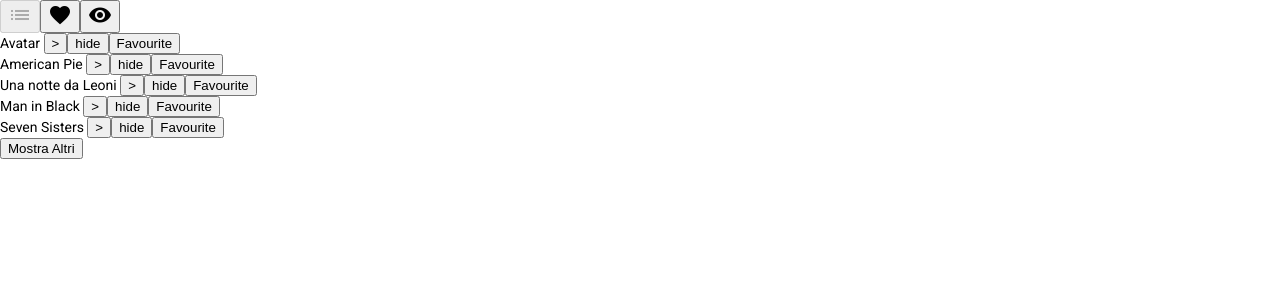
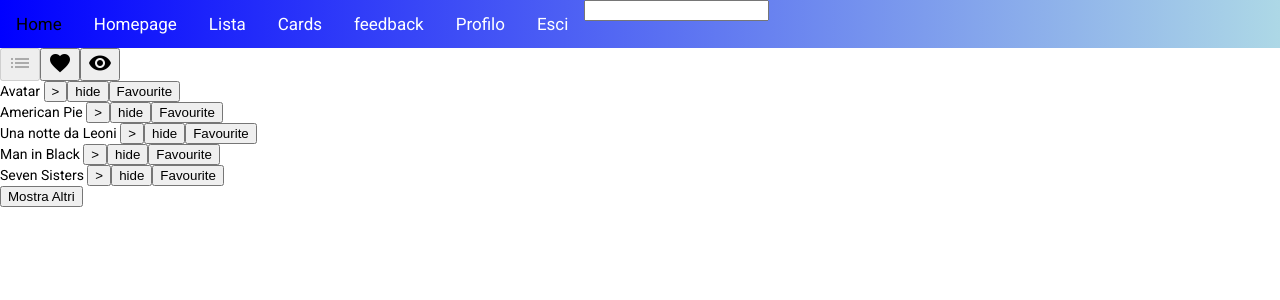
Before and after one commit to LukeSkywa/IniMenoUno, an Angular app: page /list in a window 1280 px wide. Shown: the top 300 px of the page. Built offline with nearby package versions, Linux system fonts and the light colour scheme.

Commit message:
searchbar funzionante

```diff
--- a/src/app/app.module.ts
+++ b/src/app/app.module.ts
@@ -7,7 +7,7 @@ import { BrowserAnimationsModule } from '@angular/platform-browser/animations';
 import {MatIconModule} from '@angular/material/icon';
 import {MatButtonToggleModule} from '@angular/material/button-toggle';
 import { FilmDetailComponent } from './components/film-detail/film-detail.component';
-
+import { FormsModule } from '@angular/forms';
 
 
 
@@ -23,6 +23,7 @@ import { FilmDetailComponent } from './components/film-detail/film-detail.compon
     BrowserAnimationsModule,
     MatButtonToggleModule,
     MatIconModule,
+    FormsModule,
   ],
   providers: [],
   bootstrap: [AppComponent]
--- a/src/app/components/lista/lista.component.html
+++ b/src/app/components/lista/lista.component.html
@@ -1,3 +1,15 @@
+<div class="navbody">
+    <div class="topnav">
+        <a>Home</a>
+        <a>Homepage</a>
+        <a>Lista</a>
+        <a>Cards</a>
+        <a>feedback</a>
+        <a>Profilo</a>
+        <a>Esci</a>
+        <input type="text" [(ngModel)]="searchword" (input)="searchThis(searchword)">
+    </div>
+</div>
 <div>
 
     <button mat-button [disabled]="resetcheck" (click)="resetList();" value="reset">
--- a/src/app/components/lista/lista.component.scss
+++ b/src/app/components/lista/lista.component.scss
@@ -0,0 +1,93 @@
+.navbody {
+    background-image: linear-gradient(to right, blue, lightblue);
+}
+
+.topnav {
+    overflow: hidden;
+    background-color: none;
+}
+
+.topnav a {
+    float: left;
+    color: white;
+    text-align: center;
+    padding: 14px 16px;
+    text-decoration: none;
+    font-size: 17px;
+}
+
+.topnav a:hover {
+    background-color: none;
+    color: black;
+}
+
+.topnav a.active {
+    background-color: none;
+    color: white;
+}
+
+a.destra {
+    float: right
+}
+
+div.centro {
+    text-align: center;
+    position: absolute;
+    left: 42%;
+}
+
+div.sinistra {
+    text-align: right;
+    width: 200px;
+    height: 300px;
+    position: absolute;
+    top: 55%;
+    left: 45%;
+    margin: -100px 0 0 -175px;
+}
+
+div.right {
+    text-align: left;
+    width: 200px;
+    height: 300px;
+    position: absolute;
+    top: 260px;
+    right: 32%;
+}
+
+hr {
+    width: 1px;
+    height: 270px;
+    position: absolute;
+    top: 40%;
+    left: 50%;
+    color: green;
+}
+
+h1 {
+    color: white;
+}
+
+p {
+    color: white;
+    font-size: 25px;
+}
+
+button.login {
+    padding: 10px 45px;
+    font-size: 24px;
+    cursor: pointer;
+    text-align: center;
+    text-decoration: none;
+    outline: none;
+    color: lightblue;
+    background-color: white;
+    border: none;
+    border-radius: 30px;
+}
+
+div.bottone {
+    position: absolute;
+    bottom: 8%;
+    left: 44%;
+}
--- a/src/app/components/lista/lista.component.ts
+++ b/src/app/components/lista/lista.component.ts
@@ -25,7 +25,7 @@ export class ListaComponent implements OnInit {
   hiddenList:FilmItem[]=[];
   //genereId:string='fps';
   genereId:number=0;
-
+searchword:string;
   filmList:FilmItem[]=[];
   //gameFilter: GameItem[]=[];
   generi: { id: number, genere: string }[];
@@ -84,6 +84,24 @@ export class ListaComponent implements OnInit {
     this.favouritecheck=false;
     this.hidecheck=true;
   }
+  //this.searcharray = this.filmListService.getFilmList();
+  searcharray:FilmItem[]=[];
+  searchThis(searchword:string){
+    this.searcharray=this.filmListService.getFilmList();
+    if (searchword){
+    this.searcharray = this.searcharray.filter(function (ele, i, array) {
+      let arrayelement = ele.name.toLowerCase();
+      return arrayelement.includes(searchword);
+
+    });console.log(this.searcharray);
+  }
+  else
+  {
+    this.filmList=this.filmListService.getFilmList();
+    console.log(this.searcharray);
+  }
+  this.filmList=this.searcharray;
+  }
   /*ricerca(id:number){
     //this.genereId=this.listGenere.associaDescrizione(id);
     this.genereId=id;
```
